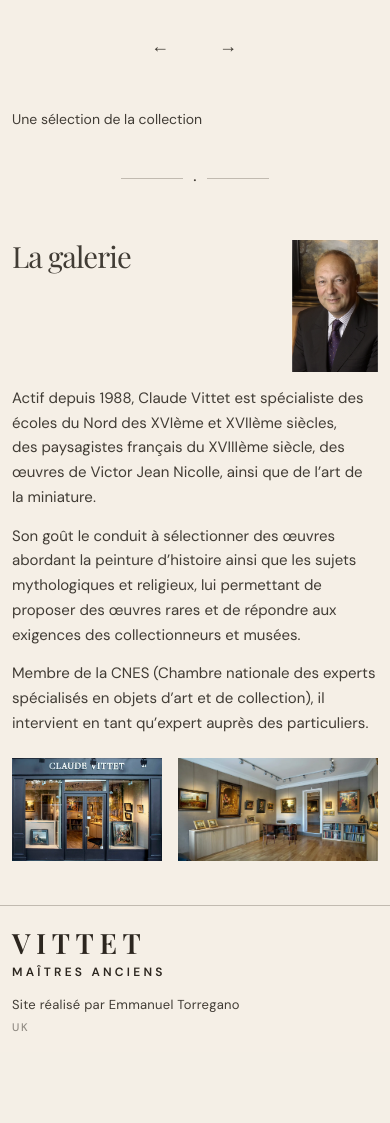
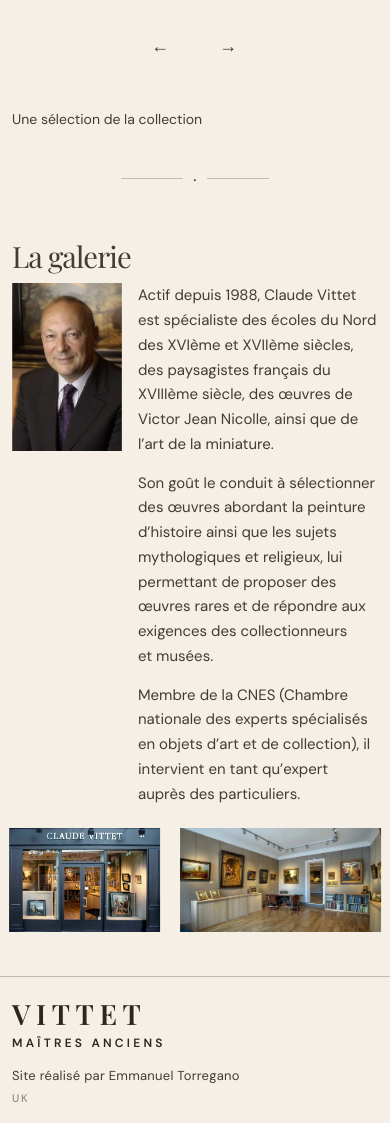
Before and after one commit to ZaraA1971/pupitre-core, a PHP site: page / in a window 390 px wide. Shown: the part 1277-2400 px from the top of the page. Before the commit the page ends 2308 px from the top, so only its background shows below. Run offline with PHP 8.4, Linux system fonts and the light colour scheme.

Commit message:
Fix about layout: magazine vignette left, original photo size.
Restore the prior equal-height façade/salle scale and only tighten
their gap; place Claude under the title on the left with copy on the right.

Co-authored-by: Emmanuel Torregano <ZaraA1971@users.noreply.github.com>

```diff
--- a/galerie-vittet/index.html
+++ b/galerie-vittet/index.html
@@ -37,7 +37,7 @@
   <link rel="preconnect" href="https://fonts.googleapis.com">
   <link rel="preconnect" href="https://fonts.gstatic.com" crossorigin>
   <link href="https://fonts.googleapis.com/css2?family=DM+Sans:wght@400;500;600&family=Playfair+Display:wght@400;500;600;700&display=swap" rel="stylesheet">
-  <link rel="stylesheet" href="style.css?v=20261125-aboutvign1">
+  <link rel="stylesheet" href="style.css?v=20261125-aboutvign2">
 </head>
 <body>
   <!-- Balance des blancs douce pour --img-enhance (pas de teinte brune / sépia). -->
--- a/galerie-vittet/style.css
+++ b/galerie-vittet/style.css
@@ -1181,21 +1181,20 @@ html.collection-page-deep .art-grid {
   font-size: var(--type-meta);
 }
 
-/* #galerie — texte + vignette portrait ; paire façade/salle en dessous */
+/* #galerie — vignette à gauche + texte à droite ; façade/salle même taille, un peu rapprochées */
 .about {
   --gal-pad-block: 64px;
-  /* Paire de photos : légèrement rapprochées, centrées. */
-  --gal-photo-gap: clamp(16px, 2vw, 28px);
-  /* Sum of native width/height (façade + salle only). */
-  --gal-ar-sum: 3.38;
+  /* Même hauteur qu’avant (triptyque) ; gap un peu plus serré que space-between. */
+  --gal-photo-gap: clamp(28px, 3.2vw, 52px);
+  --gal-ar-sum: 4.04;
   --gal-photo-h: min(
-    320px,
+    405px,
     calc(
-      (min(780px, 100vw - 2 * var(--page-pad)) - var(--gal-photo-gap)) /
-        var(--gal-ar-sum)
+      (100vw - 2 * var(--page-pad) - 28px) /
+        var(--gal-ar-sum) * 1.2
     )
   );
-  --gal-vignette-h: clamp(148px, 18vw, 196px);
+  --gal-vignette-h: clamp(220px, 28vw, 320px);
   display: flex;
   flex-direction: column;
   gap: clamp(28px, 3.5vw, 40px);
@@ -1218,15 +1217,15 @@ html.collection-page-deep .section-ornament {
 .about-intro {
   --copy-head-gap: 8px;
   display: grid;
-  grid-template-columns: minmax(0, 1fr) auto;
+  grid-template-columns: auto minmax(0, 1fr);
   grid-template-areas:
     "head head"
-    "body vignette";
-  column-gap: clamp(24px, 3.5vw, 44px);
+    "vignette body";
+  column-gap: clamp(28px, 4vw, 48px);
   row-gap: 16px;
   align-items: start;
   width: 100%;
-  max-width: 920px;
+  max-width: 1100px;
 }
 
 .about-copy-head {
@@ -1235,7 +1234,6 @@ html.collection-page-deep .section-ornament {
   gap: var(--copy-head-gap);
   align-content: start;
   text-align: left;
-  max-width: 62ch;
 }
 
 .about-copy-body {
@@ -1244,6 +1242,7 @@ html.collection-page-deep .section-ornament {
   gap: 14px;
   width: 100%;
   max-width: 62ch;
+  justify-self: start;
 }
 
 .about-copy-body > p {
@@ -1264,13 +1263,14 @@ html.collection-page-deep .section-ornament {
   margin: 0;
   line-height: 0;
   align-self: start;
+  justify-self: start;
 }
 
 .about-vignette img {
   display: block;
   height: var(--gal-vignette-h);
   width: auto;
-  max-width: min(140px, 26vw);
+  max-width: min(220px, 32vw);
   object-fit: contain;
   object-position: top center;
   background: transparent;
@@ -1280,9 +1280,10 @@ html.collection-page-deep .section-ornament {
   display: flex;
   justify-content: center;
   align-items: flex-end;
-  width: 100%;
-  max-width: 780px;
-  margin-inline: auto;
+  width: max-content;
+  max-width: none;
+  margin-left: 50%;
+  transform: translateX(-50%);
   gap: var(--gal-photo-gap);
 }
 
@@ -1780,13 +1781,13 @@ footer {
   }
   .about {
     --gal-photo-h: min(
-      320px,
+      343px,
       calc(
-        (min(860px, 100vw - 2 * var(--page-pad-lg)) - var(--gal-photo-gap)) /
-          var(--gal-ar-sum)
+        (100vw - 2 * var(--page-pad-lg) - 28px) /
+          var(--gal-ar-sum) * 1.2
       )
     );
-    --gal-vignette-h: clamp(152px, 20vw, 200px);
+    --gal-vignette-h: clamp(200px, 26vw, 280px);
     padding: 56px var(--page-pad-lg) 56px;
   }
   /* Photo row flexes; fiche sits on content height (not the reverse). */
@@ -2133,39 +2134,35 @@ footer {
   }
   .search-status.is-empty { font-size: 22px; }
 
-  /* —— Galerie about: texte + vignette, puis paire de photos —— */
+  /* —— Galerie about: vignette gauche + texte ; photos même taille —— */
   .about {
     --gal-pad-block: 36px;
-    --gal-photo-gap: 16px;
+    --gal-photo-gap: 20px;
     --gal-photo-h: min(
-      168px,
+      206px,
       calc(
-        (100vw - 2 * var(--page-pad) - var(--gal-photo-gap)) /
-          var(--gal-ar-sum)
+        (100vw - 2 * var(--page-pad) - 16px) /
+          var(--gal-ar-sum) * 1.2
       )
     );
-    --gal-vignette-h: 132px;
+    --gal-vignette-h: 168px;
     padding: 36px var(--page-pad) 44px;
     gap: 22px;
   }
   .about-intro {
-    grid-template-columns: minmax(0, 1fr) auto;
+    grid-template-columns: auto minmax(0, 1fr);
     grid-template-areas:
-      "head vignette"
-      "body body";
+      "head head"
+      "vignette body";
     column-gap: 16px;
-    row-gap: 14px;
+    row-gap: 12px;
     max-width: none;
   }
-  .about-copy-head,
   .about-copy-body {
     max-width: none;
   }
-  .about-vignette {
-    justify-self: end;
-  }
   .about-vignette img {
-    max-width: 104px;
+    max-width: 110px;
   }
 
   footer { align-items: flex-start; }
```
